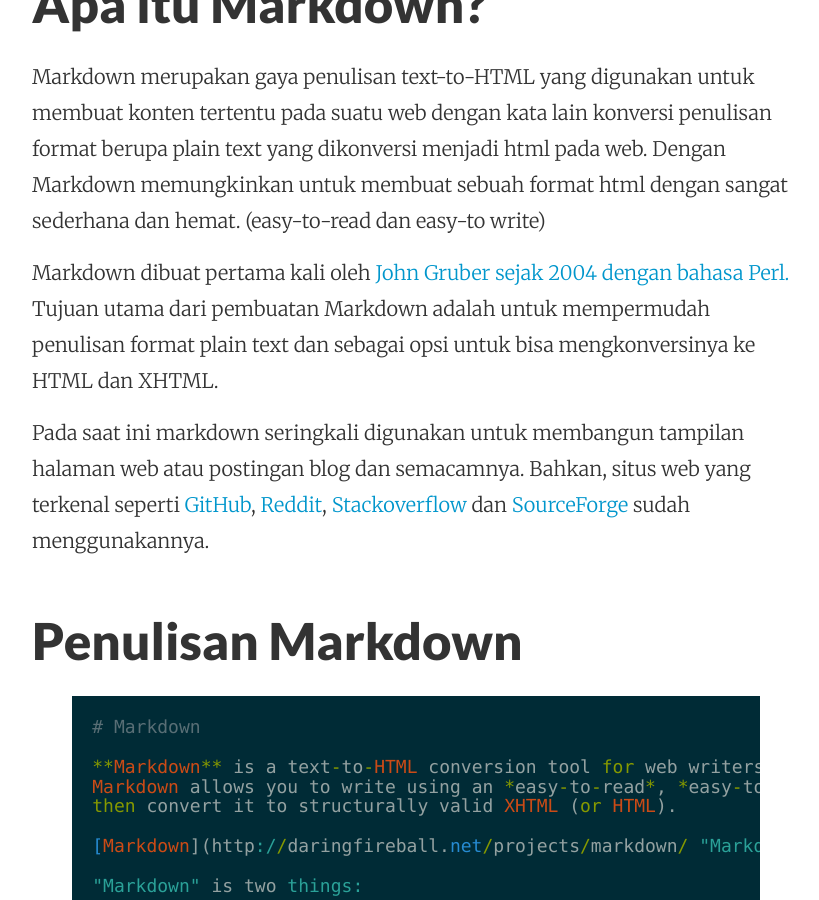
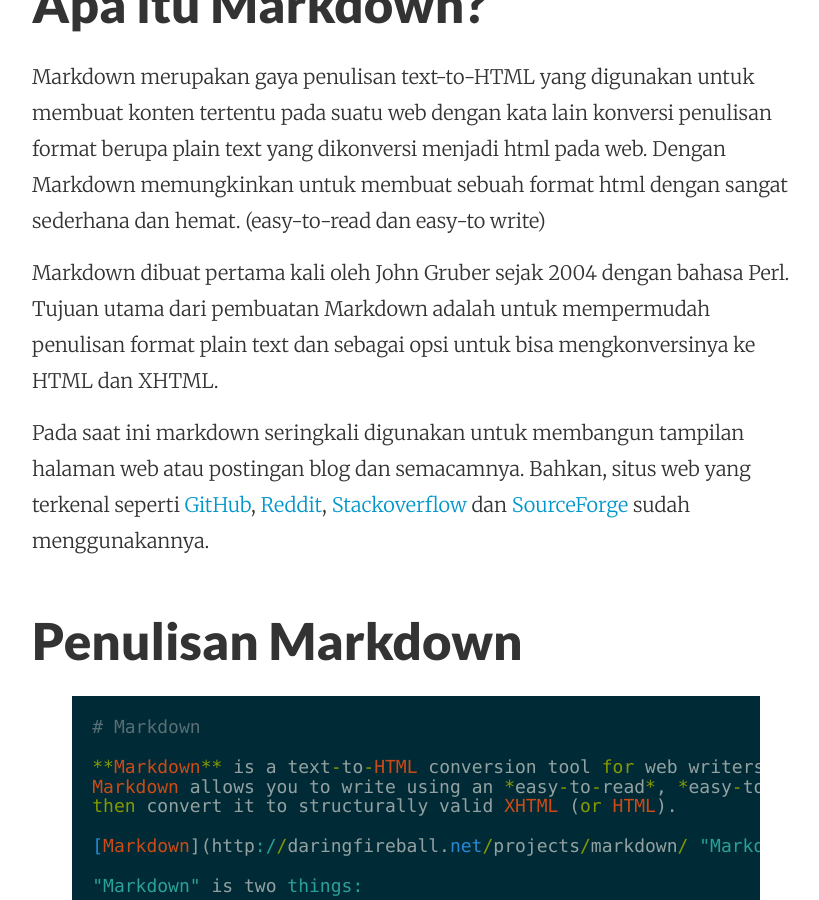
Before and after one commit to D3f4lt/d3f4lt.github.io, a Jekyll site: the page built from _posts/2014-06-09-kenalan-dengan-markdown.md, in a window 1280 px wide and 900 px high, scrolled down 532 px. Shown: the whole window, without its empty margins (224-1043 px from the left). Built offline with Jekyll 4.4.1, drawn with Linux system fonts in a browser that asks for light colours; comment, search, counter and statistics services are not loaded.

Commit message:
Update 2014-06-09-kenalan-dengan-markdown.md

```diff
--- a/_posts/2014-06-09-kenalan-dengan-markdown.md
+++ b/_posts/2014-06-09-kenalan-dengan-markdown.md
@@ -10,7 +10,7 @@ categories: pengetahuan post
 
 Markdown merupakan gaya penulisan text-to-HTML yang digunakan untuk membuat konten tertentu pada suatu web dengan kata lain konversi penulisan format berupa plain text yang dikonversi menjadi html pada web. Dengan Markdown memungkinkan untuk membuat sebuah format html dengan sangat sederhana dan hemat. (easy-to-read dan easy-to write)
 
-Markdown dibuat pertama kali oleh <span class="blue">John Gruber sejak 2004 dengan bahasa Perl.</span> Tujuan utama dari pembuatan Markdown adalah untuk mempermudah penulisan format plain text dan sebagai opsi untuk bisa mengkonversinya ke HTML dan XHTML.
+Markdown dibuat pertama kali oleh John Gruber sejak 2004 dengan bahasa Perl. Tujuan utama dari pembuatan Markdown adalah untuk mempermudah penulisan format plain text dan sebagai opsi untuk bisa mengkonversinya ke HTML dan XHTML.
 
 Pada saat ini markdown seringkali digunakan untuk membangun tampilan halaman web atau postingan blog dan semacamnya. Bahkan, situs web yang terkenal seperti [GitHub](https://github.com), [Reddit](www.reddit.com), [Stackoverflow](http://stackoverflow.com) dan [SourceForge](http://sourceforge.net) sudah menggunakannya.
 
```
